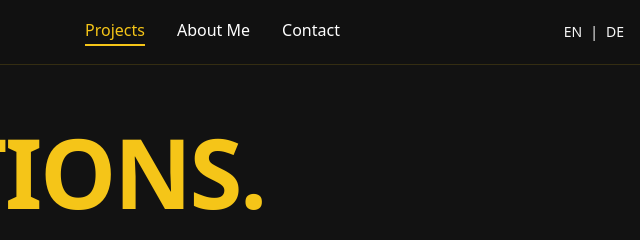
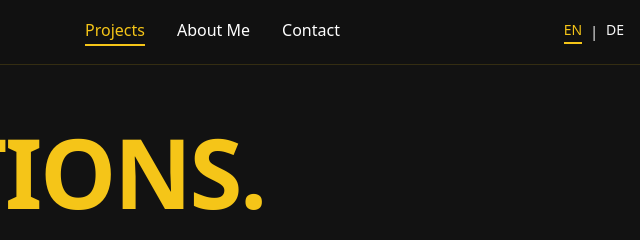
Before and after one commit to Filip-Zafran/ficho-films, a plain HTML site: page index.html in a window 1280 px wide. Shown: the top 240 px of the page, 640-1280 px from the left. Drawn offline with nearby package versions, Linux system fonts and the light colour scheme.

Commit message:
add style and fix switch

```diff
--- a/components/header.js
+++ b/components/header.js
@@ -1,64 +1,148 @@
 class CustomHeader extends HTMLElement {
     connectedCallback() {
-        const headerHTML = [
-            '<style>',
-            'header.site-header {',
-            '  background-color: rgba(18,18,18,0.9);',
-            '  backdrop-filter: blur(10px);',
-            '  position: fixed;',
-            '  top: 0;',
-            '  left: 0;',
-            '  width: 100%;',
-            '  z-index: 99999;',
-            '  border-bottom: 1px solid rgba(245,197,24,0.15);',
-            '}',
-            '.nav-link { position: relative; padding-bottom: 4px; }',
-            '.nav-link::after { content: ""; position: absolute; bottom: 0; left: 0; width: 0; height: 2px; background-color: #f5c518; transition: width 0.3s ease; }',
-            '.nav-link:hover::after { width: 100%; }',
-            '.nav-link.active { color: #f5c518; }',
-            '.nav-link.active::after { width: 100%; }',
-            '</style>',
+        const headerHTML = `
+            <style>
+                header.site-header {
+                    background-color: rgba(18,18,18,0.9);
+                    backdrop-filter: blur(10px);
+                    position: fixed;
+                    top: 0;
+                    left: 0;
+                    width: 100%;
+                    z-index: 99999;
+                    border-bottom: 1px solid rgba(245,197,24,0.15);
+                }
 
-            '<header class="site-header py-4">',
-            '<div class="container mx-auto px-4 flex items-center justify-between">',
+                /* NAV LINKS */
+                .nav-link {
+                    position: relative;
+                    padding-bottom: 4px;
+                }
+                .nav-link::after {
+                    content: "";
+                    position: absolute;
+                    bottom: 0;
+                    left: 0;
+                    width: 0;
+                    height: 2px;
+                    background-color: #f5c518;
+                    transition: width 0.3s ease;
+                }
+                .nav-link:hover::after {
+                    width: 100%;
+                }
+                .nav-link.active {
+                    color: #f5c518;
+                }
+                .nav-link.active::after {
+                    width: 100%;
+                }
 
-            '<a href="index.html" class="text-2xl font-bold text-imdb-yellow whitespace-nowrap">',
-            'Films, Locations & Creative Coordination',
-            '</a>',
+                /* LANGUAGE BUTTONS */
+                .lang-btn {
+                    position: relative;
+                    padding-bottom: 4px;
+                }
+                .lang-btn::after {
+                    content: "";
+                    position: absolute;
+                    bottom: 0;
+                    left: 0;
+                    height: 2px;
+                    width: 0;
+                    background-color: #f5c518;
+                    transition: width 0.3s ease;
+                }
+                .lang-btn.active {
+                    color: #f5c518;
+                }
+                .lang-btn.active::after {
+                    width: 100%;
+                }
+            </style>
 
-            '<nav class="hidden md:flex items-center gap-8">',
-            '<a href="index.html" class="nav-link text-white hover:text-imdb-yellow transition" data-page="index" data-i18n="nav_projects">Projects</a>',
-            '<a href="about.html" class="nav-link text-white hover:text-imdb-yellow transition" data-page="about" data-i18n="nav_about">About Me</a>',
-            '<a href="contact.html" class="nav-link text-white hover:text-imdb-yellow transition" data-page="contact" data-i18n="nav_contact">Contact</a>',
-            '</nav>',
+            <header class="site-header py-4">
+                <div class="container mx-auto px-4 flex items-center justify-between">
 
-            '<div class="flex items-center gap-4">',
+                    <a href="index.html" class="text-2xl font-bold text-imdb-yellow whitespace-nowrap">
+                        Films, Locations & Creative Coordination
+                    </a>
 
-            '<div class="flex items-center gap-2 text-sm">',
-            '<button onclick="setLanguage(\'en\')" class="hover:text-imdb-yellow">EN</button>',
-            '<span>|</span>',
-            '<button onclick="setLanguage(\'de\')" class="hover:text-imdb-yellow">DE</button>',
-            '</div>',
+                    <!-- DESKTOP NAV -->
+                    <nav class="hidden md:flex items-center gap-8">
+                        <a href="index.html"
+                           class="nav-link text-white hover:text-imdb-yellow transition"
+                           data-page="index"
+                           data-i18n="nav_projects">
+                           Projects
+                        </a>
+                        <a href="about.html"
+                           class="nav-link text-white hover:text-imdb-yellow transition"
+                           data-page="about"
+                           data-i18n="nav_about">
+                           About Me
+                        </a>
+                        <a href="contact.html"
+                           class="nav-link text-white hover:text-imdb-yellow transition"
+                           data-page="contact"
+                           data-i18n="nav_contact">
+                           Contact
+                        </a>
+                    </nav>
 
-            '<button id="mobile-menu-toggle" class="md:hidden text-white">',
-            '<i data-feather="menu"></i>',
-            '</button>',
+                    <div class="flex items-center gap-4">
 
-            '</div>',
-            '</div>',
+                        <!-- LANGUAGE SWITCH -->
+                        <div class="flex items-center gap-2 text-sm">
+                            <button onclick="setLanguage('en')"
+                                    data-lang="en"
+                                    class="lang-btn hover:text-imdb-yellow">
+                                EN
+                            </button>
+                            <span>|</span>
+                            <button onclick="setLanguage('de')"
+                                    data-lang="de"
+                                    class="lang-btn hover:text-imdb-yellow">
+                                DE
+                            </button>
+                        </div>
 
-            '<div id="mobile-nav-menu" class="hidden md:hidden flex-col gap-2 px-4 pb-4 bg-imdb-dark border-t border-gray-800">',
-            '<a href="index.html" class="nav-link block py-2 text-white hover:text-imdb-yellow transition" data-page="index" data-i18n="nav_projects">Projects</a>',
-            '<a href="about.html" class="nav-link block py-2 text-white hover:text-imdb-yellow transition" data-page="about" data-i18n="nav_about">About Me</a>',
-            '<a href="contact.html" class="nav-link block py-2 text-white hover:text-imdb-yellow transition" data-page="contact" data-i18n="nav_contact">Contact</a>',
-            '</div>',
+                        <!-- MOBILE MENU BUTTON -->
+                        <button id="mobile-menu-toggle" class="md:hidden text-white">
+                            <i data-feather="menu"></i>
+                        </button>
 
-            '</header>'
-        ].join("");
+                    </div>
+                </div>
+
+                <!-- MOBILE NAV -->
+                <div id="mobile-nav-menu"
+                     class="hidden md:hidden flex-col gap-2 px-4 pb-4 bg-imdb-dark border-t border-gray-800">
+                    <a href="index.html"
+                       class="nav-link block py-2 text-white hover:text-imdb-yellow transition"
+                       data-page="index"
+                       data-i18n="nav_projects">
+                       Projects
+                    </a>
+                    <a href="about.html"
+                       class="nav-link block py-2 text-white hover:text-imdb-yellow transition"
+                       data-page="about"
+                       data-i18n="nav_about">
+                       About Me
+                    </a>
+                    <a href="contact.html"
+                       class="nav-link block py-2 text-white hover:text-imdb-yellow transition"
+                       data-page="contact"
+                       data-i18n="nav_contact">
+                       Contact
+                    </a>
+                </div>
+            </header>
+        `;
 
         this.innerHTML = headerHTML;
 
-        // Mobile toggle
+        // === MOBILE MENU TOGGLE ===
         const toggleBtn = this.querySelector("#mobile-menu-toggle");
         const mobileMenu = this.querySelector("#mobile-nav-menu");
         if (toggleBtn && mobileMenu) {
@@ -67,7 +151,7 @@ class CustomHeader extends HTMLElement {
             });
         }
 
-        // Active page detection
+        // === ACTIVE PAGE HIGHLIGHT ===
         const path = window.location.pathname.split("/").pop() || "index.html";
         let current = "index";
         if (path.includes("about")) current = "about";
@@ -75,6 +159,14 @@ class CustomHeader extends HTMLElement {
 
         this.querySelectorAll('.nav-link[data-page="' + current + '"]')
             .forEach(link => link.classList.add("active", "text-imdb-yellow"));
+
+        // === APPLY LANGUAGE HIGHLIGHT ON LOAD ===
+        const activeLang = localStorage.getItem("lang") || "en";
+        this.querySelectorAll(".lang-btn").forEach(btn => {
+            if (btn.dataset.lang === activeLang) {
+                btn.classList.add("active", "text-imdb-yellow");
+            }
+        });
     }
 }
 
--- a/style.css
+++ b/style.css
@@ -142,3 +142,24 @@ body {
 .mobile-video-hint.hidden {
     opacity: 0 !important;
 }
+
+/* Language button underline animation */
+.lang-btn {
+    position: relative;
+    padding-bottom: 4px;
+}
+
+.lang-btn::after {
+    content: "";
+    position: absolute;
+    bottom: 0;
+    left: 0;
+    height: 2px;
+    width: 0;
+    background-color: #f5c518;
+    transition: width 0.3s ease;
+}
+
+.lang-btn.active::after {
+    width: 100%;
+}
--- a/translations.js
+++ b/translations.js
@@ -116,12 +116,21 @@ function updateTranslations() {
   });
 }
 
-// Switch language
 function setLanguage(lang) {
   currentLang = lang;
   localStorage.setItem("lang", lang);
   updateTranslations();
+
+  // Highlight active language button
+  document.querySelectorAll(".lang-btn").forEach(btn => {
+    if (btn.dataset.lang === lang) {
+      btn.classList.add("active", "text-imdb-yellow");
+    } else {
+      btn.classList.remove("active", "text-imdb-yellow");
+    }
+  });
 }
+
 
 // === PROJECT ROLE LABEL OVERRIDES (German-only) ===
 Object.assign(translations.de, {
@@ -160,4 +169,20 @@ Object.assign(translations.de, {
 });
 
 // Initialize on page load
-document.addEventListener("DOMContentLoaded", updateTranslations);
+document.addEventListener("DOMContentLoaded", () => {
+  updateTranslations();
+
+  // Delay update to allow custom-header to load
+  setTimeout(() => {
+    updateTranslations();
+
+    // Highlight active language after header appears
+    const activeLang = localStorage.getItem("lang") || "en";
+    document.querySelectorAll(".lang-btn").forEach(btn => {
+      if (btn.dataset.lang === activeLang) {
+        btn.classList.add("active", "text-imdb-yellow");
+      }
+    });
+
+  }, 50);
+});
```
